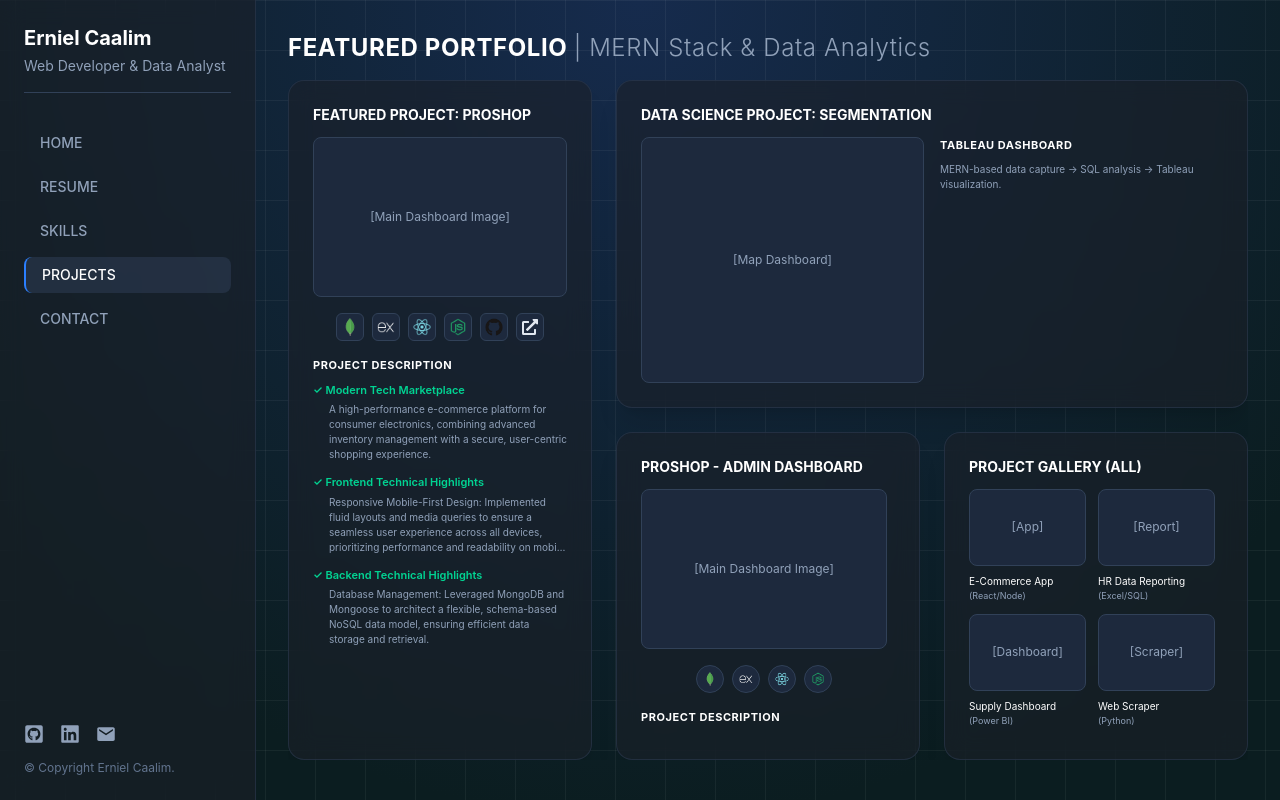
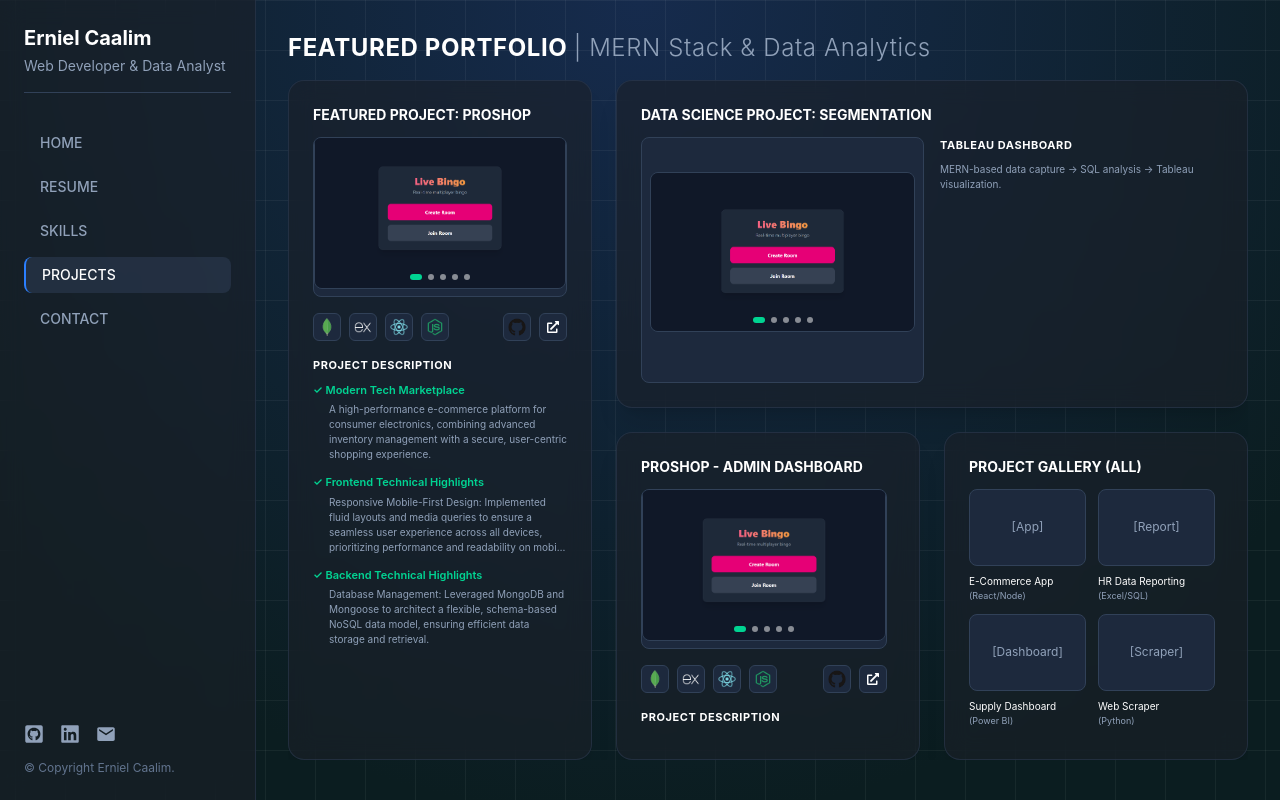
Before and after one commit to EMCSquare12/erniel-portfolio, a React (Vite) app: page /projects in a window 1280 px wide. Built offline with nearby package versions, Linux system fonts and the light colour scheme.

Commit message:
Feat: Added image slider in project page Dashboard image

```diff
--- a/src/pages/ProjectsPage.jsx
+++ b/src/pages/ProjectsPage.jsx
@@ -1,4 +1,3 @@
-// src/pages/ProjectsPage.jsx
 import React, { useState } from "react";
 import {
   IconReactJs as ReactJs,
@@ -6,14 +5,94 @@ import {
   IconMongoDb as MongoDb,
   IconExpressJs as ExpressJs,
   IconGithub as Github,
+  ProjectLiveBingoMainPage as MainPage,
+  ProjectLiveBingoCreateRoom as CreateRoom,
+  ProjectLiveBingoHostPage as HostPage,
+  ProjectLiveBingoJoinRoom as JoinRoom,
+  ProjectLiveBingoPlayerRoom as PlayerRoom,
 } from "../assets";
-import { FaExternalLinkAlt } from "react-icons/fa";
+import {
+  FaExternalLinkAlt,
+  FaCompressArrowsAlt,
+  FaExpandArrowsAlt,
+  FaChevronLeft,
+  FaChevronRight,
+} from "react-icons/fa";
+import { Card } from "../components/Card";
+const icons = [MongoDb, ExpressJs, ReactJs, NodeJs];
+const mockImages = [MainPage, CreateRoom, JoinRoom, HostPage, PlayerRoom];
 
-import { Card } from "../components/Card";
-import { FaCompressArrowsAlt, FaExpandArrowsAlt } from "react-icons/fa";
+const ImageSlider = ({ images, isExp, customClass }) => {
+  const [currentIndex, setCurrentIndex] = useState(0);
 
-const icons = [MongoDb, ExpressJs, ReactJs, NodeJs];
+  const nextImage = (e) => {
+    e.preventDefault();
+    e.stopPropagation();
+    setCurrentIndex((prev) => (prev + 1) % images.length);
+  };
 
+  const prevImage = (e) => {
+    e.preventDefault();
+    e.stopPropagation();
+    setCurrentIndex((prev) => (prev - 1 + images.length) % images.length);
+  };
+
+  // Removed 'flex items-center justify-center' to allow the image to stretch properly
+  const containerClass =
+    customClass ||
+    `relative bg-slate-800 rounded-lg border border-slate-700 shrink-0 w-full mb-4 overflow-hidden group/slider ${
+      isExp
+        ? "aspect-video max-h-[45vh]"
+        : "h-[140px] xl:h-[160px] 2xl:h-[180px]"
+    }`;
+
+  if (!images || images.length === 0) {
+    return (
+      <div className={`${containerClass} flex items-center justify-center`}>
+        <span className="text-xs text-slate-400">[No Images Available]</span>
+      </div>
+    );
+  }
+
+  return (
+    <div className={containerClass}>
+      <img
+        src={images[currentIndex]}
+        alt={`Slide ${currentIndex}`}
+        // 'block w-full h-full object-cover' forces the image to stretch and crop perfectly to the edges
+        className="block w-full h-full object-cover transition-transform duration-500"
+      />
+      {images.length > 1 && (
+        <>
+          <button
+            onClick={prevImage}
+            className="absolute left-2 top-1/2 -translate-y-1/2 p-1.5 bg-black/60 text-white rounded-full opacity-0 group-hover/slider:opacity-100 hover:bg-emerald-500 transition-all z-10 cursor-pointer"
+          >
+            <FaChevronLeft size={12} />
+          </button>
+          <button
+            onClick={nextImage}
+            className="absolute right-2 top-1/2 -translate-y-1/2 p-1.5 bg-black/60 text-white rounded-full opacity-0 group-hover/slider:opacity-100 hover:bg-emerald-500 transition-all z-10 cursor-pointer"
+          >
+            <FaChevronRight size={12} />
+          </button>
+
+          {/* Dots indicator */}
+          <div className="absolute bottom-2 left-1/2 -translate-x-1/2 flex space-x-1.5 z-10">
+            {images.map((_, idx) => (
+              <div
+                key={idx}
+                className={`w-1.5 h-1.5 rounded-full transition-all ${
+                  idx === currentIndex ? "bg-emerald-400 w-3" : "bg-white/50"
+                }`}
+              />
+            ))}
+          </div>
+        </>
+      )}
+    </div>
+  );
+};
 const proShopDetails = [
   {
     title: "Modern Tech Marketplace",
@@ -192,10 +271,12 @@ export default function ProjectsPage() {
                 : "h-[140px] xl:h-[160px] 2xl:h-[180px]"
             }`}
           >
-            <span className="text-xs">[Main Dashboard Image]</span>
+            <ImageSlider images={mockImages} isExp={isExp} />
           </div>
 
-          <div className="flex space-x-2 mb-4 justify-center shrink-0">
+          <div className="flex justify-between items-center mb-4 shrink-0">
+            {/* Left Side: MERN Tech Stack Icons */}
+            <div className="flex space-x-2">
               {icons.map((Icon, idx) => (
                 <div
                   key={idx}
@@ -208,15 +289,20 @@ export default function ProjectsPage() {
                   />
                 </div>
               ))}
-            <div className="w-7 h-7 rounded-md bg-slate-800 border border-slate-700 flex items-center justify-center p-1">
+            </div>
+
+            {/* Right Side: GitHub and External Link Icons */}
+            <div className="flex space-x-2">
+              <div className="w-7 h-7 rounded-md bg-slate-800 border border-slate-700 flex items-center justify-center p-1 hover:bg-slate-700 hover:border-slate-500 transition-colors cursor-pointer text-white">
                 <img
                   src={Github}
                   alt="GitHub Icon"
                   className="w-full h-full object-contain"
                 />
               </div>
-            <div className="w-7 h-7 rounded-md bg-slate-800 border border-slate-700 flex items-center justify-center p-1">
-              <FaExternalLinkAlt />
+              <div className="w-7 h-7 rounded-md bg-slate-800 border border-slate-700 flex items-center justify-center p-1 hover:bg-slate-700 hover:border-slate-500 transition-colors cursor-pointer text-white">
+                <FaExternalLinkAlt size={12} />
+              </div>
             </div>
           </div>
 
@@ -279,17 +365,20 @@ export default function ProjectsPage() {
           <div className="flex flex-col flex-1 min-h-0 w-full overflow-y-auto hover-scrollbar pr-2 pb-2">
             {/* 1. Main Visual Visual (Placeholder) at top */}
             <div className="bg-slate-800 rounded-lg flex items-center justify-center text-slate-400 border border-slate-700 shrink-0 w-full mb-4 overflow-hidden aspect-video max-h-[45vh]">
-              <span className="text-xs">
-                [Map Dashboard Visual - Segmentation]
-              </span>
+              <ImageSlider
+                images={mockImages}
+                customClass="relative bg-slate-800 rounded-lg border border-slate-700 shrink-0 w-full mb-4 overflow-hidden aspect-video max-h-[45vh] group/slider"
+              />
             </div>
 
             {/* 2. Horizontal centered tech icons */}
-            <div className="flex space-x-2 mb-4 justify-center shrink-0">
+            <div className="flex justify-between items-center mb-4 shrink-0">
+              {/* Left Side: MERN Tech Stack Icons */}
+              <div className="flex space-x-2">
                 {icons.map((Icon, idx) => (
                   <div
                     key={idx}
-                  className="w-7 h-7 rounded-full bg-slate-800 border border-slate-700 flex items-center justify-center p-1.5"
+                    className="w-7 h-7 rounded-md bg-slate-800 border border-slate-700 flex items-center justify-center p-1"
                   >
                     <img
                       src={Icon}
@@ -298,6 +387,21 @@ export default function ProjectsPage() {
                     />
                   </div>
                 ))}
+              </div>
+
+              {/* Right Side: GitHub and External Link Icons */}
+              <div className="flex space-x-2">
+                <div className="w-7 h-7 rounded-md bg-slate-800 border border-slate-700 flex items-center justify-center p-1 hover:bg-slate-700 hover:border-slate-500 transition-colors cursor-pointer text-white">
+                  <img
+                    src={Github}
+                    alt="GitHub Icon"
+                    className="w-full h-full object-contain"
+                  />
+                </div>
+                <div className="w-7 h-7 rounded-md bg-slate-800 border border-slate-700 flex items-center justify-center p-1 hover:bg-slate-700 hover:border-slate-500 transition-colors cursor-pointer text-white">
+                  <FaExternalLinkAlt size={12} />
+                </div>
+              </div>
             </div>
 
             {/* 3. Detailed Project Description list */}
@@ -326,7 +430,7 @@ export default function ProjectsPage() {
           <div className="grid grid-cols-2 gap-4 flex-1 min-h-0 h-[140px] xl:h-[160px] 2xl:h-[180px] shrink-0 w-full overflow-hidden">
             {/* Left: Map Dashboard (Placeholder) */}
             <div className="bg-slate-800 rounded-lg border border-slate-700 flex items-center justify-center text-slate-400 text-xs p-2 h-full w-full overflow-hidden">
-              [Map Dashboard]
+              <ImageSlider images={mockImages} isExp={isExp} />
             </div>
 
             {/* Right: Text Details (compact) - Set to justify-start and added scrollbar */}
@@ -378,14 +482,16 @@ export default function ProjectsPage() {
                 : "h-[140px] xl:h-[160px] 2xl:h-[180px]"
             }`}
           >
-            <span className="text-xs">[Main Dashboard Image]</span>
+            <ImageSlider images={mockImages} isExp={isExp} />
           </div>
 
-          <div className="flex space-x-2 mb-4 justify-center shrink-0">
+          <div className="flex justify-between items-center mb-4 shrink-0">
+            {/* Left Side: MERN Tech Stack Icons */}
+            <div className="flex space-x-2">
               {icons.map((Icon, idx) => (
                 <div
                   key={idx}
-                className="w-7 h-7 rounded-full bg-slate-800 border border-slate-700 flex items-center justify-center p-1.5"
+                  className="w-7 h-7 rounded-md bg-slate-800 border border-slate-700 flex items-center justify-center p-1"
                 >
                   <img
                     src={Icon}
@@ -394,6 +500,21 @@ export default function ProjectsPage() {
                   />
                 </div>
               ))}
+            </div>
+
+            {/* Right Side: GitHub and External Link Icons */}
+            <div className="flex space-x-2">
+              <div className="w-7 h-7 rounded-md bg-slate-800 border border-slate-700 flex items-center justify-center p-1 hover:bg-slate-700 hover:border-slate-500 transition-colors cursor-pointer text-white">
+                <img
+                  src={Github}
+                  alt="GitHub Icon"
+                  className="w-full h-full object-contain"
+                />
+              </div>
+              <div className="w-7 h-7 rounded-md bg-slate-800 border border-slate-700 flex items-center justify-center p-1 hover:bg-slate-700 hover:border-slate-500 transition-colors cursor-pointer text-white">
+                <FaExternalLinkAlt size={12} />
+              </div>
+            </div>
           </div>
 
           <div className="flex flex-col shrink-0">
```
Lines whose indentation alone changed are shown as unchanged.
